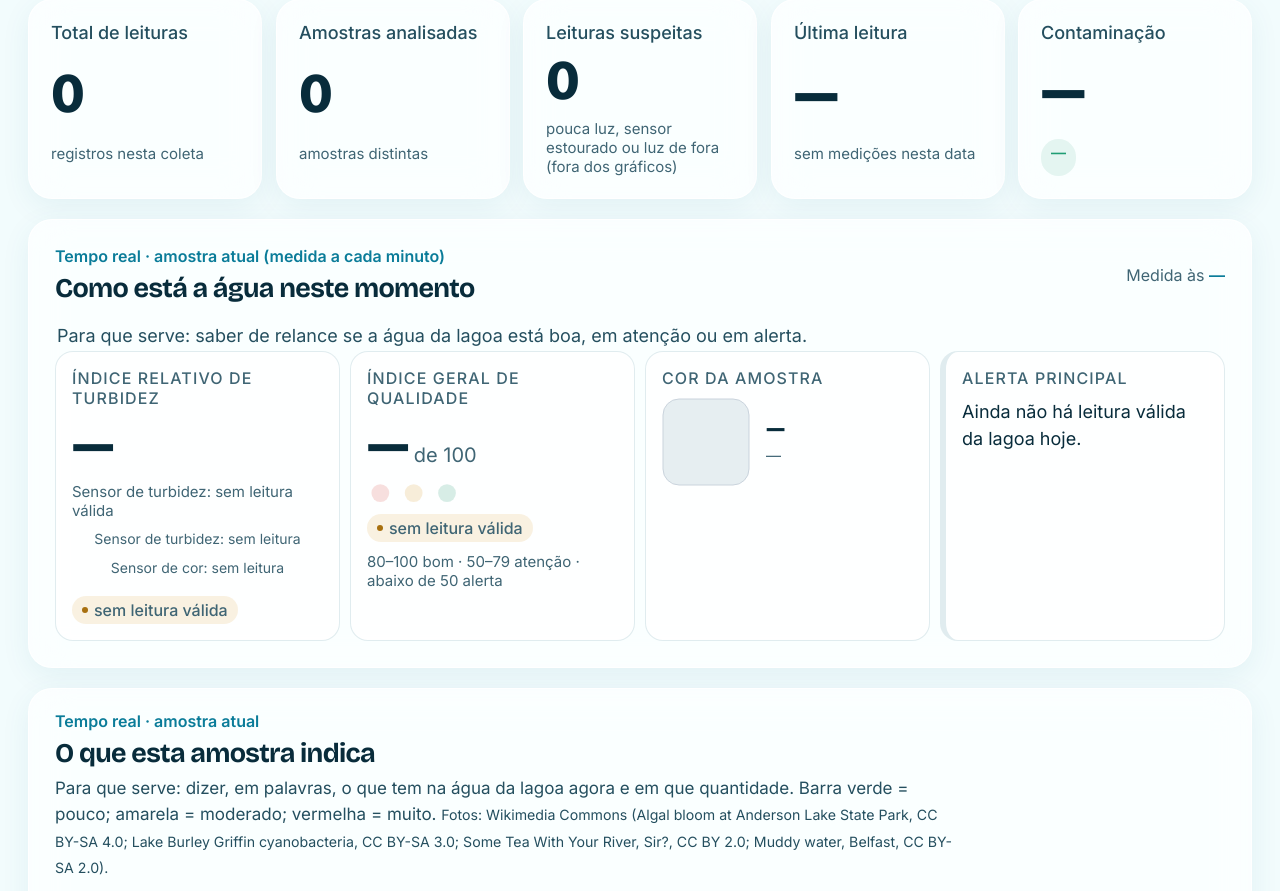
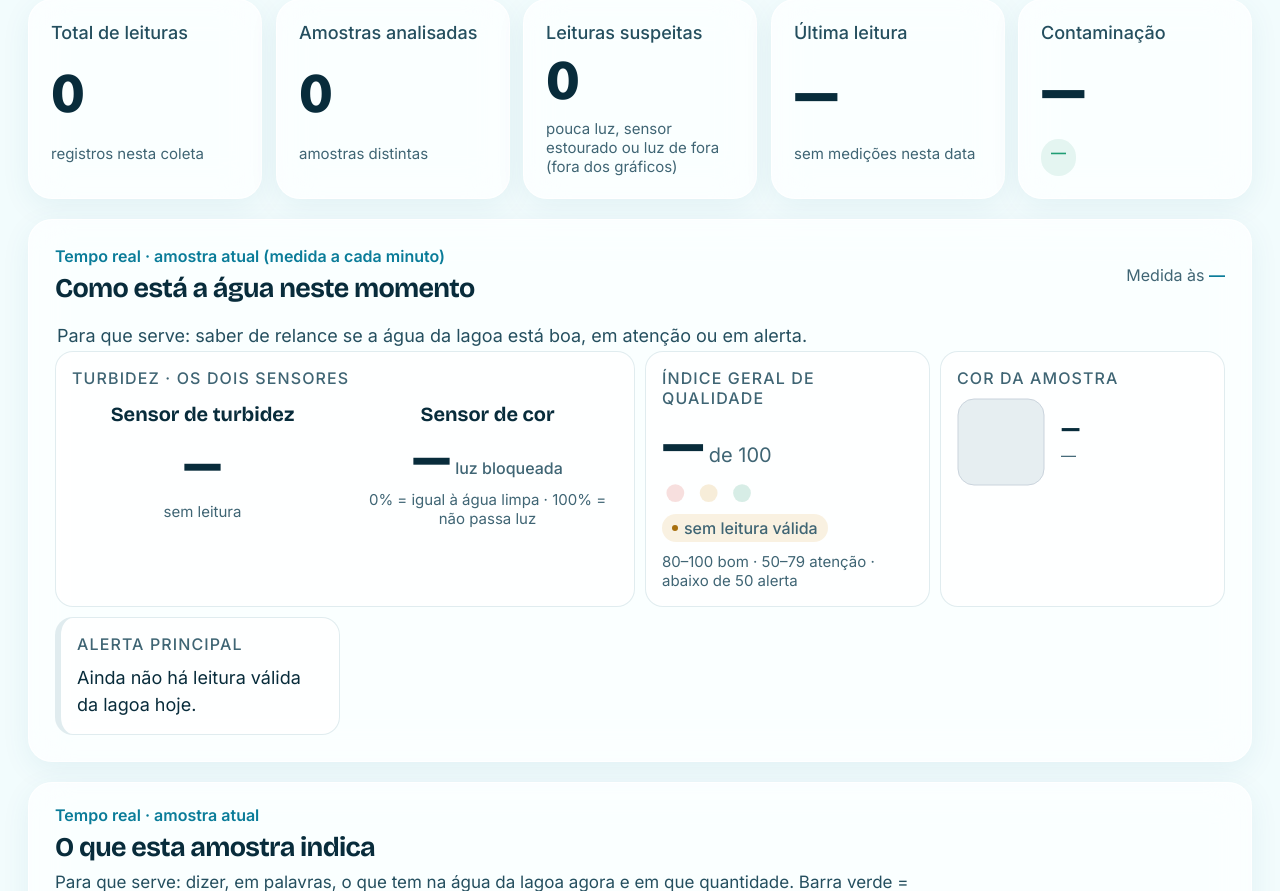
Before and after one commit to sgpcodes/projeto-monitoramento-de-agua--software, a Django app: page / in a window 1280 px wide. Shown: the part 801-1692 px from the top of the page. Run offline with Django 5.2, Linux system fonts and the light colour scheme; data that the repository does not hold is empty.

Commit message:
Cartao dos dois sensores maior e legivel no modo escuro, sem etiqueta de calibracao
- Turbidez ocupa duas colunas: um bloco por sensor (medidor, valor grande, unidade)
- Escala, ponteiro e textos dos medidores usam as cores do tema (claro/escuro)
- Tira a etiqueta Calibracao em NTU pendente (o valor ja diz estimado)

```diff
--- a/aquamonitor/static/aquamonitor/css/dashboard.css
+++ b/aquamonitor/static/aquamonitor/css/dashboard.css
@@ -304,3 +304,13 @@ button,input,select{font:inherit;color:inherit}
 .page-footer{font-size:15px}#tip{font-size:14px;max-width:320px}
 /* Ondas do topo: um pouco mais altas e passando das bordas */
 .waves{height:220px;left:-3%;width:106%}
+/* Cartao de turbidez com os dois sensores: mais espaco e legivel no claro e no escuro */
+.card-sensores{grid-column:span 2}
+.sensores-medidores{display:grid;grid-template-columns:repeat(2,minmax(0,1fr));gap:24px}
+.sensor-medidor{display:grid;gap:8px;justify-items:center;text-align:center}
+.sensor-medidor svg{width:100%;max-width:380px}
+.card-sensores .sensor-titulo{font:700 20px/1.2 var(--display);color:var(--ink)}
+.card-sensores .sensor-valor{font:800 48px/1 var(--display);color:var(--ink)}
+.sensor-unidade{font-size:19px;color:var(--soft)}
+.sensor-detalhe{font-size:15px;color:var(--soft)}
+@media(max-width:760px){.card-sensores{grid-column:auto}.sensores-medidores{grid-template-columns:1fr}}
--- a/aquamonitor/static/aquamonitor/js/dashboard.js
+++ b/aquamonitor/static/aquamonitor/js/dashboard.js
@@ -456,58 +456,46 @@
       addSVG(svg, "path", { d: `M ${x0} ${y0} A ${R} ${R} 0 0 1 ${x1} ${y1}`, stroke: cor, "stroke-width": 16, fill: "none", opacity: op });
     };
     if (experimental) {
-      arco(0, MAX, "#19b5c8", 0.18);
-      arco(0, Math.min(ntu, MAX) || MAX * 0.002, "#0a8fa8", 0.9);
+      arco(0, MAX, "#19b5c8", 0.28);
+      arco(0, Math.min(ntu, MAX) || MAX * 0.002, "#19b5c8", 1);
       const marcas = sufixo === "%" ? [0, MAX / 2, MAX] : [0, MAX / 3, (2 * MAX) / 3, MAX];
-      marcas.forEach((v) => { const [x, y] = pt(v, R + 16); svgText(svg, x, y + 4, fx(v, 0) + sufixo, { class: "axis-text", "text-anchor": "middle" }); });
+      marcas.forEach((v) => { const [x, y] = pt(v, R + 16); svgText(svg, x, y + 4, fx(v, 0) + sufixo, { class: "axis-text", "text-anchor": "middle", style: "fill:var(--soft);font-size:15px" }); });
     } else {
       [[0, 40, VERDE], [40, 100, AMBAR], [100, MAX, VERMELHO]].forEach(([a, b, c]) => arco(a + MAX * 0.003, b - MAX * 0.003, c, 0.85));
-      [0, 40, 100, MAX].forEach((v) => { const [x, y] = pt(v, R + 14); svgText(svg, x, y + 3, String(v), { class: "axis-text", "text-anchor": "middle" }); });
+      [0, 40, 100, MAX].forEach((v) => { const [x, y] = pt(v, R + 16); svgText(svg, x, y + 4, String(v), { class: "axis-text", "text-anchor": "middle", style: "fill:var(--soft);font-size:15px" }); });
     }
     const [nx, ny] = pt(ntu, R - 6);
-    addSVG(svg, "line", { x1: cx, y1: cy, x2: nx, y2: ny, stroke: "#23414d", "stroke-width": 3, "stroke-linecap": "round" });
-    addSVG(svg, "circle", { cx, cy, r: 6, fill: "#23414d" });
+    addSVG(svg, "line", { x1: cx, y1: cy, x2: nx, y2: ny, style: "stroke:var(--ink)", "stroke-width": 4, "stroke-linecap": "round" });
+    addSVG(svg, "circle", { cx, cy, r: 7, style: "fill:var(--ink)" });
   }
 
 
   const COR_STATUS = { bom: VERDE, "atenção": AMBAR, alerta: VERMELHO };
   // Os 4 cartoes do design (turbidez, indice geral, cor, alerta) com prefixo am- ou ag-.
   function cartoesQualidade(p, d) {
-    // Turbidez com a unidade de cada sensor:
-    //   sensor de turbidez -> NTU (validado) ou NTU estimado pela curva + tensao (V)
+    // Turbidez pelos dois sensores, cada um na sua unidade:
+    //   sensor de turbidez -> NTU (validado) ou NTU estimado pela curva do fabricante + tensao
     //   sensor de cor      -> % da luz bloqueada (indice relativo)
     const ntu = d?.ntu, sensor = d?.sensor || {}, luz = d?.luz;
     const est = sensor.estado_leitura !== "invalida" ? sensor.ntu_experimental : null;
     const tensao = sensor.tensao_v != null ? `${fx(sensor.tensao_v, 2)} V` : null;
-    const corTxt = luz != null ? `Sensor de cor: ${fx(luz, 0)}% da luz bloqueada (índice relativo, 0% = água limpa)` : "Sensor de cor: sem leitura";
-    let rotulo, valor, unidade, sub, classe, ok = false;
+    let valor = "—", unidade = "", sub = tensao ? `${tensao} · sem leitura válida` : "sem leitura";
     if (ntu != null) {
-      rotulo = "Turbidez"; valor = fx(ntu, 1); unidade = "NTU";
-      sub = `Sensor de turbidez${tensao ? ` · ${tensao}` : ""} · calibração validada`;
+      valor = fx(ntu, 1); unidade = "NTU";
+      const classe = ntu <= 40 ? "compatível com classe 1" : ntu <= 100 ? "compatível com classes 2 e 3" : "acima de 100 NTU (CONAMA)";
+      sub = `${tensao ? `${tensao} · ` : ""}${classe}`;
       renderGaugeAmostra(ntu, `${p}-gauge`, "validado");
-      classe = ntu <= 40 ? "Compatível com classe 1" : ntu <= 100 ? "Compatível com classes 2 e 3" : "Acima de 100 NTU (CONAMA 357/2005)";
-      ok = ntu <= 40;
     } else if (est != null) {
-      rotulo = "Turbidez estimada";
       valor = sensor.ntu_limite === "<=" ? "≤ 1" : sensor.ntu_limite === ">=" ? `≥ ${fx(est, 0)}` : fx(est, 0);
       unidade = "NTU (estimado)";
-      sub = `Sensor de turbidez${tensao ? ` · ${tensao}` : ""} · ${sensor.ntu_limite === "<=" ? "água mais clara que o início da curva" : sensor.ntu_limite === ">=" ? "além do limite da curva" : "pela curva do fabricante"}`;
+      sub = `${tensao ? `${tensao} · ` : ""}${sensor.ntu_limite === "<=" ? "água mais clara que o início da curva" : sensor.ntu_limite === ">=" ? "além do limite da curva" : "pela curva do fabricante"}`;
       renderGaugeAmostra(est, `${p}-gauge`, "experimental", sensor.faixa_curva_ntu?.[1] || 3000);
-      classe = "Calibração em NTU pendente";
     } else {
-      rotulo = "Índice relativo de turbidez"; valor = luz != null ? `${fx(luz, 0)}%` : "—"; unidade = luz != null ? "luz bloqueada (sensor de cor)" : "";
-      sub = `Sensor de turbidez: ${tensao ? `${tensao} · ` : ""}sem leitura válida`;
       renderGaugeAmostra(null, `${p}-gauge`);
-      classe = d?.valida === false ? "sem leitura válida" : "Calibração em NTU pendente";
     }
-    setText(`${p}-ntu-label`, rotulo); setText(`${p}-ntu`, valor); setText(`${p}-ntu-un`, unidade);
-    setText(`${p}-ntu-sub`, sub); setText(`${p}-ntu-cor`, est != null || ntu != null ? corTxt : "");
-    // Dois medidores, um por sensor, cada um na sua unidade.
-    const temTurb = ntu != null || est != null;
-    setText(`${p}-gauge-titulo`, temTurb ? (ntu != null ? "Sensor de turbidez (NTU)" : "Sensor de turbidez (NTU estimado)") : "Sensor de turbidez: sem leitura");
+    setText(`${p}-ntu`, valor); setText(`${p}-ntu-un`, unidade); setText(`${p}-ntu-sub`, sub);
+    setText(`${p}-luz`, luz != null ? `${fx(luz, 0)}%` : "—");
     renderGaugeAmostra(luz, `${p}-gauge-cor`, "experimental", 100, "%");
-    setText(`${p}-gauge-cor-titulo`, luz != null ? "Sensor de cor (% luz bloqueada)" : "Sensor de cor: sem leitura");
-    badge($(`${p}-classe`), classe, ok);
     const iq = $(`${p}-iq`);
     if (iq) { iq.textContent = d?.iq == null ? "—" : String(d.iq); iq.style.color = COR_STATUS[d?.status] || ""; }
     const sem = $(`${p}-sem`);
--- a/aquamonitor/templates/aquamonitor/dashboard.html
+++ b/aquamonitor/templates/aquamonitor/dashboard.html
@@ -101,10 +101,11 @@
       </div>
       <p class="sample-summary" id="ag-conclusao">Para que serve: saber de relance se a água da lagoa está boa, em atenção ou em alerta.</p>
       <div class="sample-metrics" style="grid-template-columns:repeat(auto-fit,minmax(260px,1fr))">
-        <article class="sample-metric" style="align-content:start;gap:10px"><span id="ag-ntu-label" style="text-transform:uppercase;letter-spacing:.07em">Turbidez</span><div><strong id="ag-ntu" style="font-size:54px;line-height:1">—</strong> <small id="ag-ntu-un" style="font-size:20px">NTU</small></div><small id="ag-ntu-sub" style="font-size:15px"></small><div style="display:grid;grid-template-columns:repeat(auto-fit,minmax(150px,1fr));gap:12px;align-items:end">
-          <div style="display:grid;gap:4px;justify-items:center"><small id="ag-gauge-titulo" style="font-size:14px;text-align:center">Sensor de turbidez</small><svg id="ag-gauge" viewBox="-24 -20 248 128" role="img" aria-label="Medidor do sensor de turbidez em NTU" style="width:100%;max-width:260px"></svg></div>
-          <div style="display:grid;gap:4px;justify-items:center"><small id="ag-gauge-cor-titulo" style="font-size:14px;text-align:center">Sensor de cor</small><svg id="ag-gauge-cor" viewBox="-24 -20 248 128" role="img" aria-label="Medidor do sensor de cor em % de luz bloqueada" style="width:100%;max-width:260px"></svg></div>
-        </div><small id="ag-ntu-cor" style="font-size:15px"></small><span class="state-badge state-ok" id="ag-classe" style="justify-self:start;align-self:start"><i></i>—</span></article>
+        <article class="sample-metric card-sensores" style="align-content:start;gap:14px"><span id="ag-ntu-label" style="text-transform:uppercase;letter-spacing:.07em">Turbidez · os dois sensores</span>
+          <div class="sensores-medidores">
+            <div class="sensor-medidor"><strong class="sensor-titulo">Sensor de turbidez</strong><svg id="ag-gauge" viewBox="-30 -24 260 134" role="img" aria-label="Medidor do sensor de turbidez em NTU"></svg><div><strong id="ag-ntu" class="sensor-valor">—</strong> <span id="ag-ntu-un" class="sensor-unidade">NTU</span></div><small id="ag-ntu-sub" class="sensor-detalhe"></small></div>
+            <div class="sensor-medidor"><strong class="sensor-titulo">Sensor de cor</strong><svg id="ag-gauge-cor" viewBox="-30 -24 260 134" role="img" aria-label="Medidor do sensor de cor em % de luz bloqueada"></svg><div><strong id="ag-luz" class="sensor-valor">—</strong> <span class="sensor-unidade">luz bloqueada</span></div><small class="sensor-detalhe">0% = igual à água limpa · 100% = não passa luz</small></div>
+          </div></article>
         <article class="sample-metric" style="align-content:start;gap:10px"><span style="text-transform:uppercase;letter-spacing:.07em">Índice geral de qualidade</span><div><strong id="ag-iq" style="font-size:54px;line-height:1">—</strong> <small style="font-size:20px">de 100</small></div><svg id="ag-sem" viewBox="0 0 90 20" aria-hidden="true" style="width:100px"></svg><span class="state-badge state-ok" id="ag-status" style="justify-self:start;align-self:start"><i></i>—</span><small>80–100 bom · 50–79 atenção · abaixo de 50 alerta</small></article>
         <article class="sample-metric" style="align-content:start;gap:10px"><span style="text-transform:uppercase;letter-spacing:.07em">Cor da amostra</span><div style="display:flex;gap:16px;align-items:center"><svg id="ag-swatch" viewBox="0 0 88 88" aria-hidden="true" style="width:88px;flex:none"></svg><div style="display:grid;gap:4px"><strong id="ag-cor" style="font-size:24px">—</strong><small id="ag-cor-hex">—</small><small id="ag-cor-lambda">—</small></div></div></article>
         <article class="sample-metric" id="ag-card-alerta" style="align-content:start;gap:10px;border-left:6px solid var(--line)"><span style="text-transform:uppercase;letter-spacing:.07em">Alerta principal</span><p id="ag-alerta" style="margin:0;font-size:18px;line-height:1.5;color:var(--ink)">—</p></article>
--- a/aquamonitor/views.py
+++ b/aquamonitor/views.py
@@ -268,7 +268,7 @@ def _nivel(valor, faixa):
 
 
 COMO = {
-    "turbidez": "partículas: luz bloqueada em 590–630 nm pelo sensor de cor (NTU só com calibração validada)",
+    "turbidez": "partículas: luz bloqueada em 590–630 nm pelo sensor de cor",
     "clorofila": "absorção extra no vermelho 680 nm em relação ao amarelo 590 nm",
     "cianobacterias": "absorção extra no laranja 630 nm (ficocianina)",
     "materia_organica": "absorção extra no violeta 415 nm em relação ao verde 555 nm (cor de chá)",
```
Also changed, not shown: aquamonitor/templates/aquamonitor/amostras.html (+5 -4 lines).
